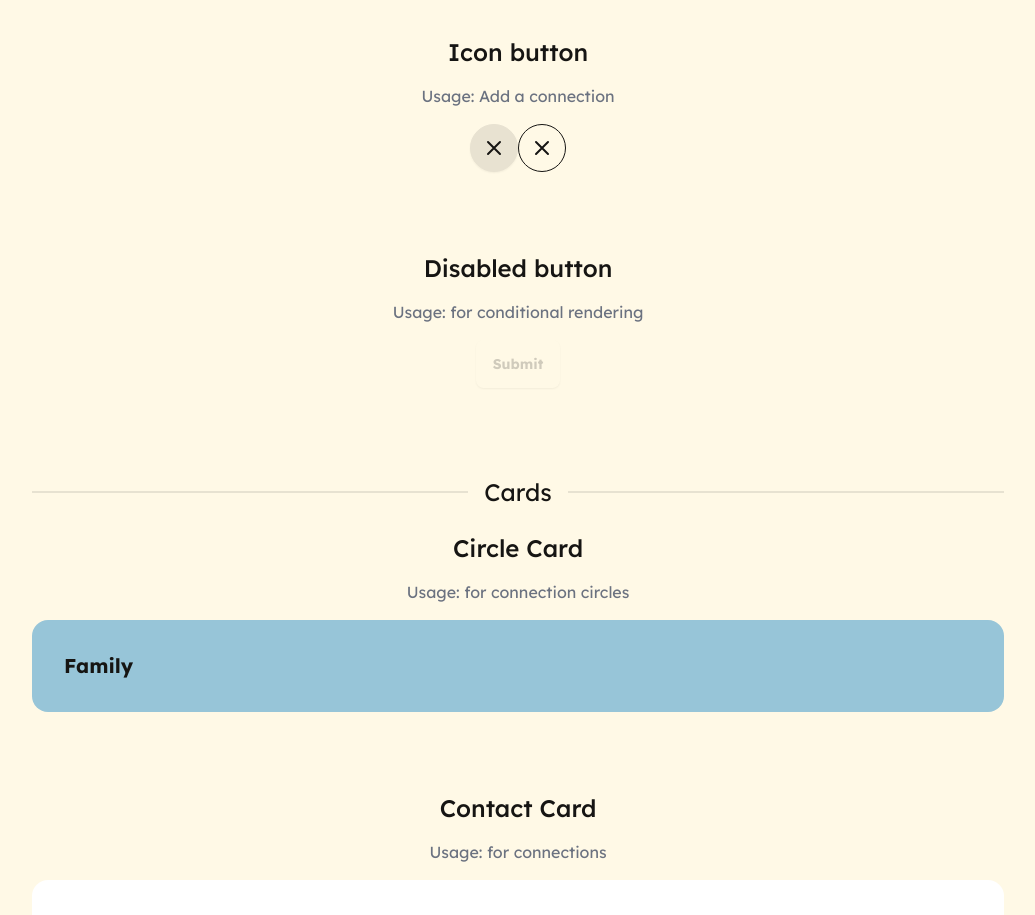
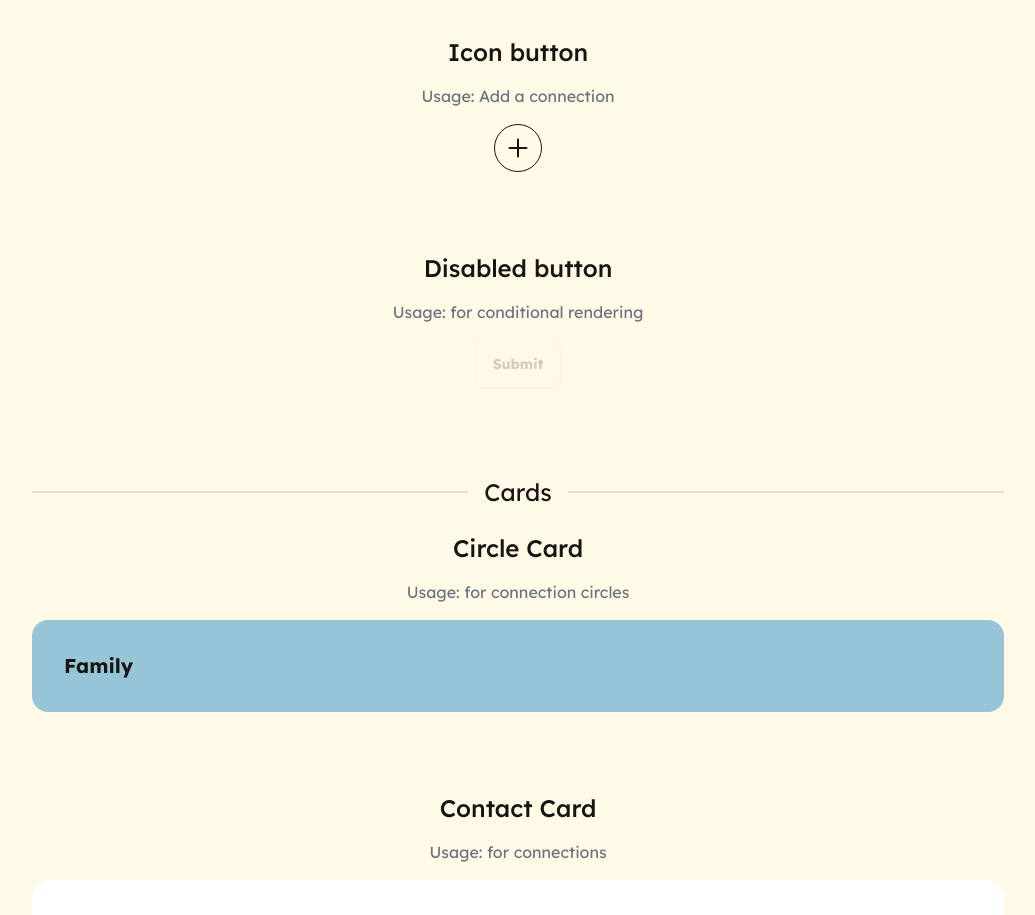
Before and after one commit to magdalena-karpinska/blisko-app, a Next.js app: page /design-system in a window 1280 px wide. Shown: the part 1220-2135 px from the top of the page, without its empty margins (122-1157 px from the left). Built offline with nearby package versions, Linux system fonts and the light colour scheme.

Commit message:
Updates an icon button

```diff
--- a/src/app/ui/buttons.tsx
+++ b/src/app/ui/buttons.tsx
@@ -16,23 +16,6 @@
 
 export function IconButton({ children, className, ...rest }: ButtonProps) {
   return (
-    <div>
-      <button className="btn btn-circle">
-        <svg
-          xmlns="http://www.w3.org/2000/svg"
-          className="h-6 w-6"
-          fill="none"
-          viewBox="0 0 24 24"
-          stroke="currentColor"
-        >
-          <path
-            strokeLinecap="round"
-            strokeLinejoin="round"
-            strokeWidth="2"
-            d="M6 18L18 6M6 6l12 12"
-          />
-        </svg>
-      </button>
     <button className="btn btn-circle btn-outline">
       <svg
         xmlns="http://www.w3.org/2000/svg"
@@ -46,10 +29,10 @@
           strokeLinejoin="round"
           strokeWidth="2"
           d="M6 18L18 6M6 6l12 12"
+          transform="rotate(45 12 12)"
         />
       </svg>
     </button>
-    </div>
   );
 }
 
```
Lines whose indentation alone changed are shown as unchanged.
